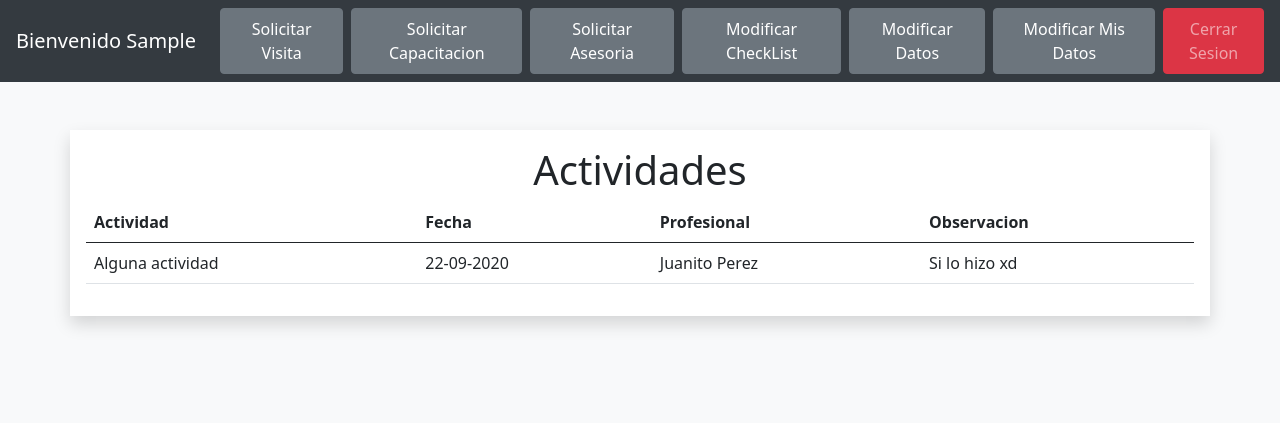
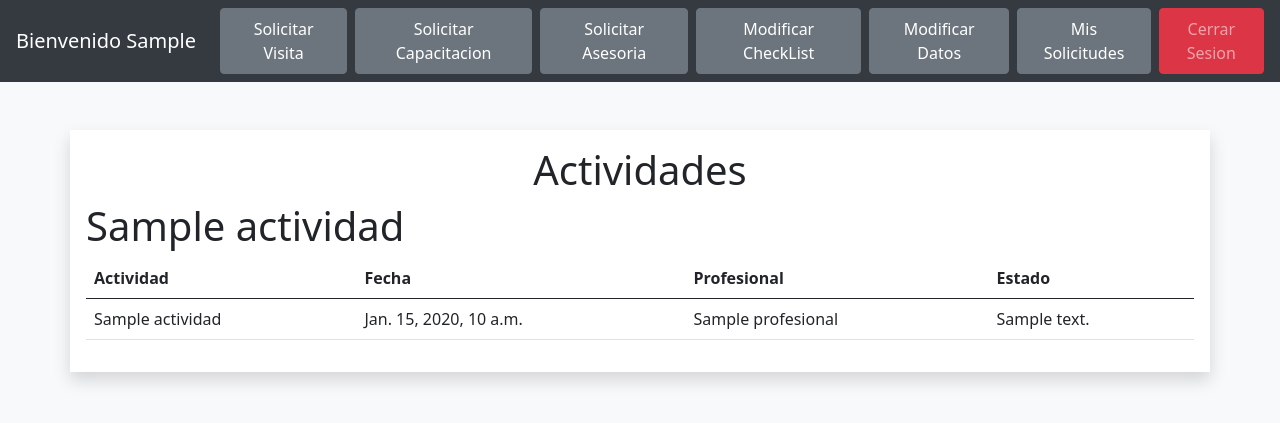
Before and after one commit to kevinone007/proyectoPortafolio, a Django app: template core/templates/core/vistaCliente/inicioCliente.html in a window 1280 px wide. Shown: the top 423 px of the page. Run offline with Django 3.2, Linux system fonts and the light colour scheme; the template is opened without the code that fills it: most values are stand-ins (such as "Sample title", 1, 10 or a date in 2020); some libraries are stand-ins or nearby versions.

Commit message:
se listan las actividades por usuario

```diff
--- a/core/API.py
+++ b/core/API.py
@@ -5,11 +5,6 @@ from rest_framework import status
 from django.db import connection
 import json
 from jsonify import convert
-
-
-
-#django_cursor = connection.cursor()
-#cursor = django_cursor.connection.cursor()
 
 class Login(APIView):
 
--- a/core/templates/core/vistaCliente/baseCliente.html
+++ b/core/templates/core/vistaCliente/baseCliente.html
@@ -22,7 +22,7 @@
             <a class="nav-link btn btn-secondary ml-2 {% if nbarCliente == 'home' %}active{% endif %}" href="#">Solicitar Asesoria</a>
             <a class="nav-link btn btn-secondary ml-2 {% if nbarCliente == 'home' %}active{% endif %}" href="#">Modificar CheckList</a>
             <a class="nav-link btn btn-secondary ml-2 {% if nbarCliente == 'home' %}active{% endif %}" href="#">Modificar Datos</a>
-            <a class="nav-link btn btn-secondary ml-2 {% if nbarCliente == 'home' %}active{% endif %}" href="#">Modificar Mis Datos</a>
+            <a class="nav-link btn btn-secondary ml-2 {% if nbarCliente == 'home' %}active{% endif %}" href="#">Mis Solicitudes</a>
 
             <div class="navbar-nav ml-auto ">
                 <a class="nav-link float-right btn btn-danger ml-2 {% if nbar == 'home' %}active{% endif %}" type="submit" href="{% url 'mataSesion' %}" name="cerrar_session">Cerrar Sesion</a>
@@ -39,6 +39,7 @@
     <script src="{% static 'core/js/popper.min.js'%}"></script>
     <script src="{% static 'core/js/bootstrap.min.js'%}"></script>
     <script src="{% static 'core/js/regionesycomunas.js'%}"></script>
+
 </body>
 
 </html>
--- a/core/templates/core/vistaCliente/inicioCliente.html
+++ b/core/templates/core/vistaCliente/inicioCliente.html
@@ -1,25 +1,28 @@
 {% extends "core/vistaCliente/baseCliente.html" %} {% load static %} {% block contenidoCliente %}
 <h1 class="text text-center">Actividades</h1>
 
+{% if actividad|length == 0 %}
+<h1 class="alert alert-danger">Usted no ha registrado actividades</h1>
+{% else %}
 <table class="table">
     <thead class="thead-dark">
         <tr>
             <th scope="col">Actividad</th>
             <th scope="col">Fecha</th>
             <th scope="col">Profesional</th>
-            <th scope="col">Observacion</th>
+            <th scope="col">Estado</th>
         </tr>
     </thead>
+    <h1>{{actividad.NOMBRE}}</h1>
     <tbody>
+        {% for x in actividad %}
         <tr>
-            <td>Alguna actividad</td>
-            <td>22-09-2020</td>
-            <td>Juanito Perez</td>
-            <td>Si lo hizo xd</td>
+            <td>{{x.NOMBRE}}</td>
+            <td>{{x.FECHA}}</td>
+            <td>{{x.PROFESIONAL}}</td>
+            <td>{{x.DESCRIPCION}}</td>
         </tr>
+        {% endfor %}
     </tbody>
 </table>
-
-
-
-{% endblock contenidoCliente %}
+{% endif %} {% endblock contenidoCliente %}
```
Also changed, not shown: core/static/core/js/regionesycomunas.js (+0 -111 lines), core/templates/core/registro.html (+3 -4 lines), core/views.py (+7 -1 lines).
